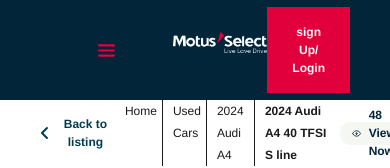
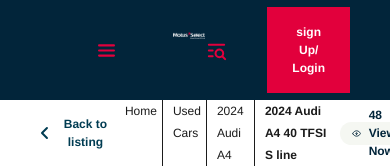
Before and after one commit to Aayush-7804/motrs, a Next.js app in the folder frontend/: page / in a window 390 px wide. Shown: the top 168 px of the page. Built offline with nearby package versions, Linux system fonts and the light colour scheme.

Commit message:
Page: Header component responsive modification

```diff
--- a/frontend/components/header/index.tsx
+++ b/frontend/components/header/index.tsx
@@ -16,8 +16,8 @@
 const Header = () => {
   return (
     <header className="bg-[var(--Primary-Midnight-Blue)] text-[var(--other-White)]">
-      <div className="max-w-360 h-25 px-10 py-4.75 mx-auto flex justify-between items-center">
-        <div className="min-[769px]:hidden px-14.5">
+      <div className="max-w-360 h-25 px-10 py-5 max-[376px]:px-5 max-[376px]:py-6.25 mx-auto flex justify-between items-center">
+        <div className="min-[769px]:hidden px-14.5 max-[376px]:px-0">
           <svg
             xmlns="http://www.w3.org/2000/svg"
             width="17"
@@ -64,11 +64,28 @@
           </ul>
         </nav>
         <div className="flex items-center gap-9.75">
+          <div>
+            <svg
+              xmlns="http://www.w3.org/2000/svg"
+              width="23"
+              height="23"
+              viewBox="0 0 23 23"
+              fill="none"
+            >
+              <path
+                d="M17.7288 17.7292L20.1247 20.125M3.83301 5.75H19.1663M3.83301 11.5H7.66634M3.83301 17.25H7.66634M10.5413 14.375C10.5413 15.3917 10.9452 16.3667 11.6641 17.0856C12.383 17.8045 13.358 18.2083 14.3747 18.2083C15.3913 18.2083 16.3664 17.8045 17.0852 17.0856C17.8041 16.3667 18.208 15.3917 18.208 14.375C18.208 13.3583 17.8041 12.3833 17.0852 11.6644C16.3664 10.9455 15.3913 10.5417 14.3747 10.5417C13.358 10.5417 12.383 10.9455 11.6641 11.6644C10.9452 12.3833 10.5413 13.3583 10.5413 14.375Z"
+                stroke="#E2003C"
+                stroke-width="2"
+                stroke-linecap="round"
+                stroke-linejoin="round"
+              />
+            </svg>
+          </div>
           <div className="max-[1025px]:hidden flex items-center gap-6 text-[var(--other-offWhite)]">
             <Magnifying />
             <RegHeart />
           </div>
-          <Button className="bg-[var(--Primary-Cheery-Red)]">
+          <Button className="max-[376px]:hidden bg-[var(--Primary-Cheery-Red)]">
             sign Up/ Login
           </Button>
         </div>
```
